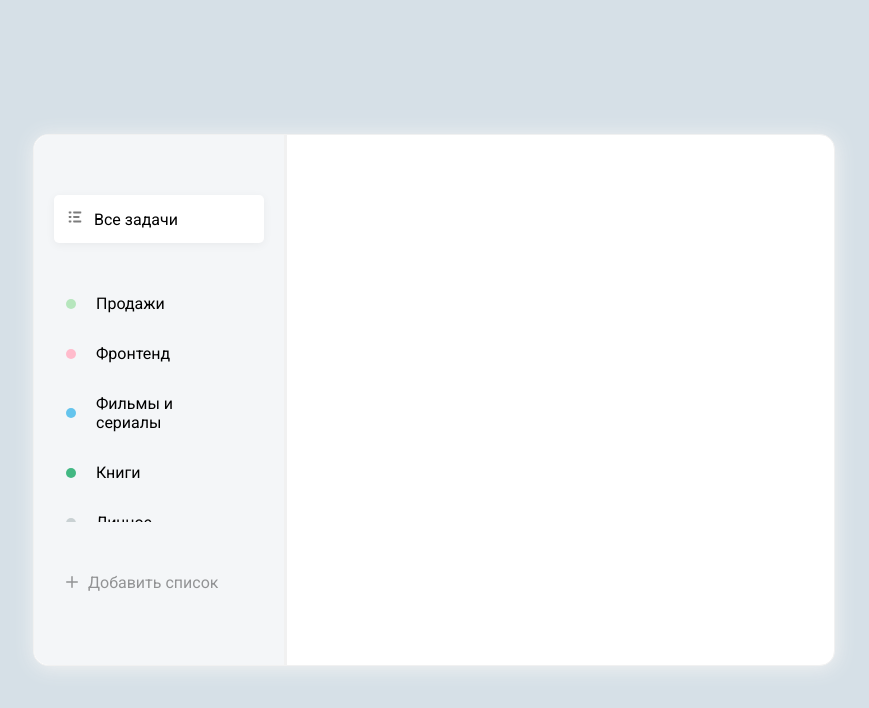
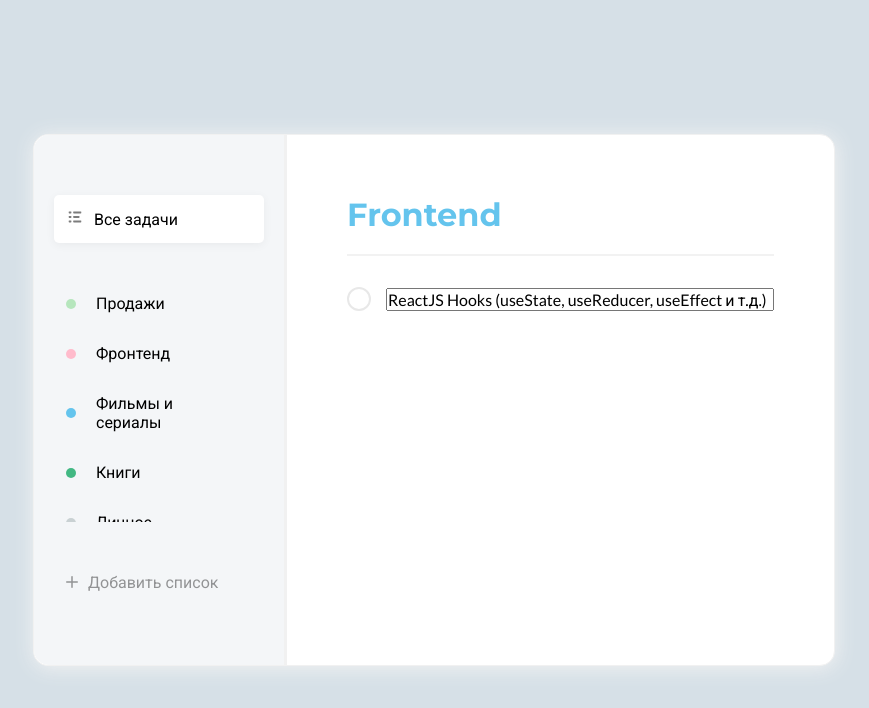
Before and after one commit to bakai01/todo, a React (Create React App) app: page / in a window 1280 px wide. Shown: the top 708 px of the page, without its empty margins (206-1075 px from the left). Built offline with nearby package versions, Linux system fonts and the light colour scheme.

Commit message:
tasks block is done

```diff
--- a/public/index.html
+++ b/public/index.html
@@ -25,6 +25,8 @@
       Learn how to configure a non-root public URL by running `npm run build`.
     -->
     <link href="https://fonts.googleapis.com/css2?family=Roboto:wght@400;500&display=swap" rel="stylesheet">
+    <link href="https://fonts.googleapis.com/css2?family=Montserrat:wght@700&display=swap" rel="stylesheet">
+    <link href="https://fonts.googleapis.com/css2?family=Lato&display=swap" rel="stylesheet">
     <title>React App</title>
   </head>
   <body>
--- a/src/App.js
+++ b/src/App.js
@@ -1,6 +1,7 @@
 import React, { useState } from "react";
 import List from "./components/List";
-import AddList from "./components/AddList"
+import AddList from "./components/AddList";
+import Tasks from "./components/Tasks";
 
 import DB from "./assets/db.json"
 
@@ -52,7 +53,9 @@ const App = () => {
                 <AddList onAddList={onAddList} colors={DB.colors} />
             </div>
 
-            <div className="app__tasks"></div>
+            <div className="app__tasks">
+                <Tasks />
+            </div>
         </div>
     );
 };
--- a/src/components/List/List.scss
+++ b/src/components/List/List.scss
@@ -10,8 +10,9 @@
     }
 
     &:nth-child(2)::-webkit-scrollbar {
-        width: 5px;
+        width: 3px;
         background-color: #b2b2ce91;
+        transition: 0.3s ease-in-out;
     }
 
     &:nth-child(2)::-webkit-scrollbar-thumb {
--- a/src/components/List/index.jsx
+++ b/src/components/List/index.jsx
@@ -9,7 +9,7 @@ import "./List.scss";
 const List = ({ items, onClick, isRemovable, onRemove }) => {
     const RemoveList = item => {
         if (window.confirm("Are you sure you want to delete the list?")) {
-            onRemove(item)
+            onRemove(item);
         }
     };
 
--- /dev/null
+++ b/src/components/Tasks/Tasks.scss
@@ -0,0 +1,109 @@
+.tasks {
+    &__title {
+        font-family: Montserrat;
+        font-style: normal;
+        font-weight: bold;
+        font-size: 32px;
+        line-height: 39px;
+        color: #64C4ED;
+        padding-bottom: 20px;
+        border-bottom: 2px solid #f2f2f2;
+
+        &:hover {
+            img {
+                opacity: .2;
+            }
+        }
+
+        img {
+            opacity: 0;
+            margin-left: 15px;
+            cursor: pointer;
+
+            &:hover {
+                opacity: .8;
+            }
+        }
+    }
+
+    &__items {
+        margin-top: 31px;
+
+        &-row {
+            display: flex;
+            align-items: center;
+
+            .checkbox {
+                margin-right: 15px;
+
+                input {
+                    display: none;
+                }
+
+                label {
+                    display: flex;
+                    align-items: center;
+                    justify-content: center;
+                    width: 20px;
+                    height: 20px;
+                    cursor: pointer;
+                    border: 2px solid #E8E8E8;
+                    border-radius: 15px;
+                    transition: background-color 0.15s ease-in-out,
+                        border-color 0.15s ease-in-out;
+
+                    svg {
+                        transition: opacity 0.15s ease-in-out;
+
+                        path {
+                            stroke: #fff;
+                        }
+                    }
+
+                    &:hover {
+                        background-color: #F2F2F2;
+                        border-color: #F2F2F2;
+
+                        svg {
+                            transition: opacity 0.15s ease-in-out;
+
+                            path {
+                                stroke: #b2b2b2;
+                            }
+                        }
+                    }
+
+                    &:active {
+                        background-color: darken(#F2F2F2, 10%);
+                        border-color: darken(#F2F2F2, 10%);
+
+                        svg {
+                            opacity: 1;
+                        }
+                    }
+                }
+
+                input:checked+label {
+                    background-color: #4DD599;
+                    border-color: #4DD599;
+
+                    svg {
+                        opacity: 1;
+
+                        path {
+                            stroke: #fff;
+                        }
+                    }
+                }
+            }
+        }
+
+        input {
+            width: 100%;
+            font-family: Lato, 'Roboto', -apple-system, 'system-ui', sans-serif;
+            font-size: 16px;
+            line-height: 19px;
+            color: #000000;
+        }
+    }
+}
--- /dev/null
+++ b/src/components/Tasks/index.jsx
@@ -0,0 +1,44 @@
+import React from "react";
+import editSvg from "../../assets/img/edit.svg";
+
+import "./Tasks.scss";
+
+const Tasks = () => {
+
+    return (
+        <div className="tasks">
+            <h2 className="tasks__title">
+                Frontend
+                <img src={editSvg} alt="edit button" />
+            </h2>
+
+            <div className="tasks__items">
+                <div className="tasks__items-row">
+                    <div className="checkbox">
+                        <input id="check" type="checkbox" />
+                        <label htmlFor="check">
+                            <svg
+                                width="13"
+                                height="9.5"
+                                viewBox="0 0 11 8"
+                                fill="none"
+                                xmlns="http://www.w3.org/2000/svg"
+                            >
+                                <path
+                                    d="M9.29999 1.20001L3.79999 6.70001L1.29999 4.20001"
+                                    stroke="#000"
+                                    strokeWidth="1.5"
+                                    strokeLinecap="round"
+                                    strokeLinejoin="round"
+                                />
+                            </svg>
+                        </label>
+                    </div>
+                    <input value="ReactJS Hooks (useState, useReducer, useEffect и т.д.)" />
+                </div>
+            </div>
+        </div>
+    );
+};
+
+export default Tasks;
--- a/src/index.scss
+++ b/src/index.scss
@@ -23,6 +23,7 @@ body {
     border-radius: 15px;
     border: 1px solid #f1f1f1;
     background-color: #fff;
+    display: flex;
 
     &__sidebar {
         width: 210px;
@@ -32,6 +33,11 @@ body {
         border-top-left-radius: 15px;
         border-bottom-left-radius: 15px;
         padding: 60px 20px;
+    }
+
+    &__tasks {
+        padding: 60px;
+        flex: 1;
     }
 
     .field {
```
